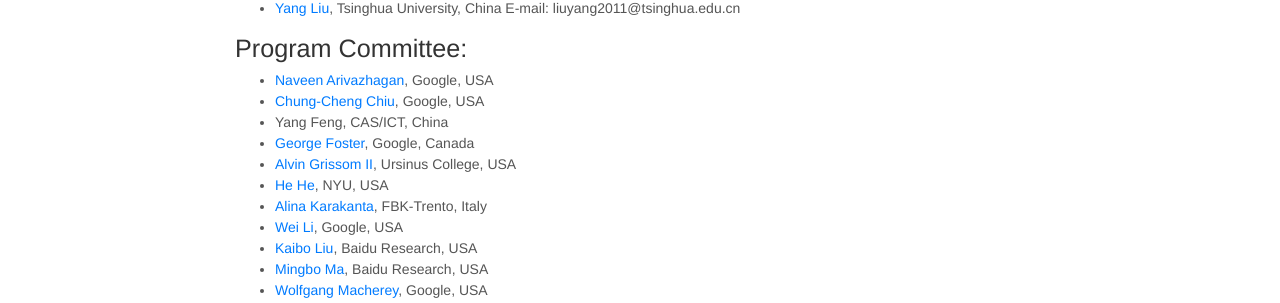
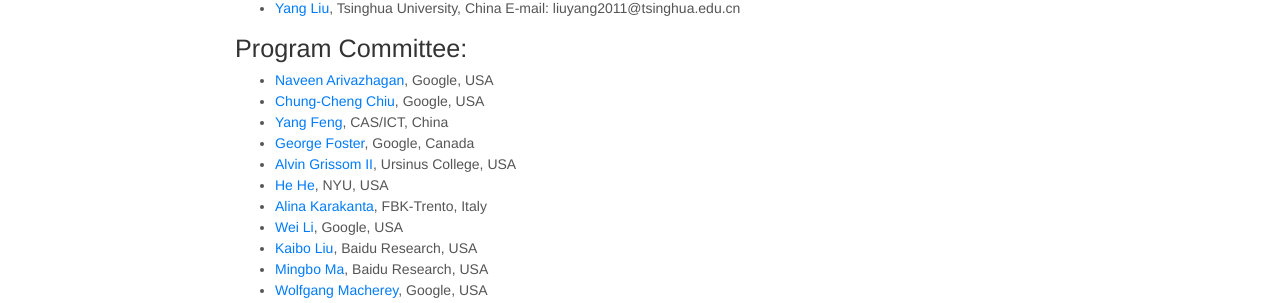
Before and after one commit to SimulTrans-workshop/SimulTrans-workshop.github.io, a Jekyll site: the page built from index.md, in a window 1280 px wide. Shown: the part 1751-2054 px from the top of the page. Built offline with Jekyll 4.4.1, drawn with Linux system fonts in a browser that asks for light colours; nearby versions of some CDN libraries; some of the changed lines change nothing that is shown.

Commit message:
url updated

```diff
--- a/index.md
+++ b/index.md
@@ -76,7 +76,7 @@
 
 - [Naveen Arivazhagan](https://scholar.google.com/citations?user=9KGy35AAAAAJ&hl=en), Google, USA
 - [Chung-Cheng Chiu](https://scholar.google.com/citations?user=8bNM5WgAAAAJ&hl=en), Google, USA
-- Yang Feng, CAS/ICT, China
+- [Yang Feng](http://sourcedb.ict.cas.cn/cn/jssrck/201709/t20170910_4857722.html), CAS/ICT, China
 - [George Foster](https://scholar.google.com/citations?user=Hr8KyG4AAAAJ&hl=en), Google, Canada
 - [Alvin Grissom II](https://www.ursinus.edu/live/profiles/3125-alvin-grissom-ii), Ursinus College, USA
 - [He He](https://hhexiy.github.io/), NYU, USA
```
